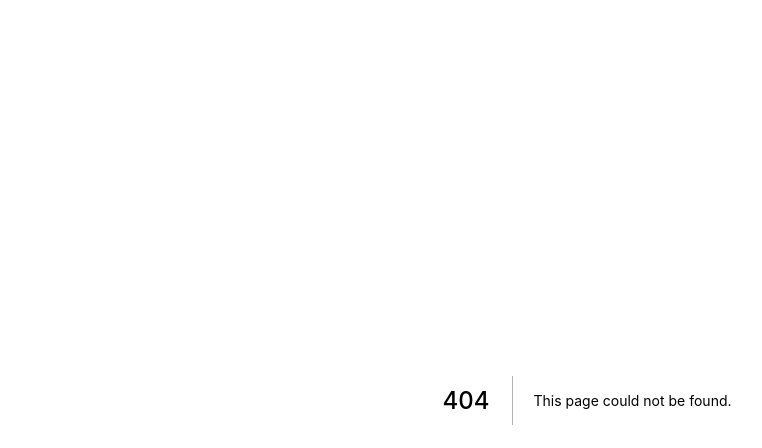
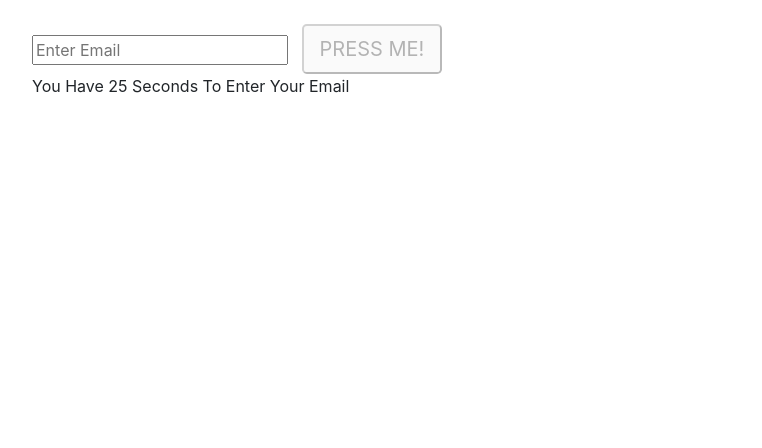
Before and after one commit to ec0629/using-react-hooks, a Next.js app: page /emailvalidating in a window 1280 px wide. Before the commit this address had no page. Shown: the top 448 px of the page, without its empty margins (53-815 px from the left). Built offline with nearby package versions, Linux system fonts and the light colour scheme.

Commit message:
base page structure for custom hook module

```diff
--- /dev/null
+++ b/pages/emailvalidating.js
@@ -0,0 +1,8 @@
+import React from "react";
+import EmailValidatingForm from "../src/EmailValidatingForm";
+
+function emailvalidating() {
+  return <EmailValidatingForm />;
+}
+
+export default emailvalidating;
--- /dev/null
+++ b/src/EmailValidatingForm.js
@@ -0,0 +1,65 @@
+import React, { useReducer, useRef, useState } from "react";
+import useInterval from "./useInterval";
+
+function EmailValidatingForm() {
+  const emailRef = useRef(null);
+
+  function validateEmail() {
+    return emailRef.current.validity.valid;
+  }
+
+  const [emailValid, setEmailValid] = useState(false);
+
+  function emailReducer(state, action) {
+    const isValidEmail = validateEmail();
+    setEmailValid(isValidEmail);
+    return action;
+  }
+
+  const [email, setEmail] = useReducer(emailReducer, "");
+  const maxSeconds = 30;
+  const [count, setCount] = useState(maxSeconds);
+
+  useInterval(() => {
+    setCount(count - 1);
+  }, 1000);
+
+  return (
+    <div className="container">
+      <br />
+      <div>
+        <div className="content">
+          <input
+            onChange={(e) => setEmail(e.target.value)}
+            disabled={count <= 0}
+            value={email}
+            ref={emailRef}
+            placeholder="Enter Email"
+            type="email"
+            name="email"
+            required
+          />
+          &nbsp;&nbsp;&nbsp;
+          <button
+            disabled={!emailValid || count <= 0}
+            onClick={() => {
+              setCount(0);
+              alert(`button clicked with email ${email}`);
+            }}
+            className="btn-lg"
+            type="submit"
+          >
+            PRESS ME!
+          </button>
+          <div>
+            {count > 0
+              ? `You Have ${count} Seconds To Enter Your Email`
+              : "Email Entered or Time Expired"}
+          </div>
+        </div>
+      </div>
+    </div>
+  );
+}
+
+export default EmailValidatingForm;
--- /dev/null
+++ b/src/useInterval.js
@@ -0,0 +1,22 @@
+import { useEffect, useRef } from "react";
+
+function useInterval(callback, delay) {
+  const savedCallback = useRef();
+
+  useEffect(() => {
+    savedCallback.current = callback;
+  }, [callback]);
+
+  useEffect(() => {
+    function tick() {
+      savedCallback.current();
+    }
+
+    if (delay !== null) {
+      let id = setInterval(tick, delay);
+      return () => clearInterval(id);
+    }
+  }, [delay]);
+}
+
+export default useInterval;
```
